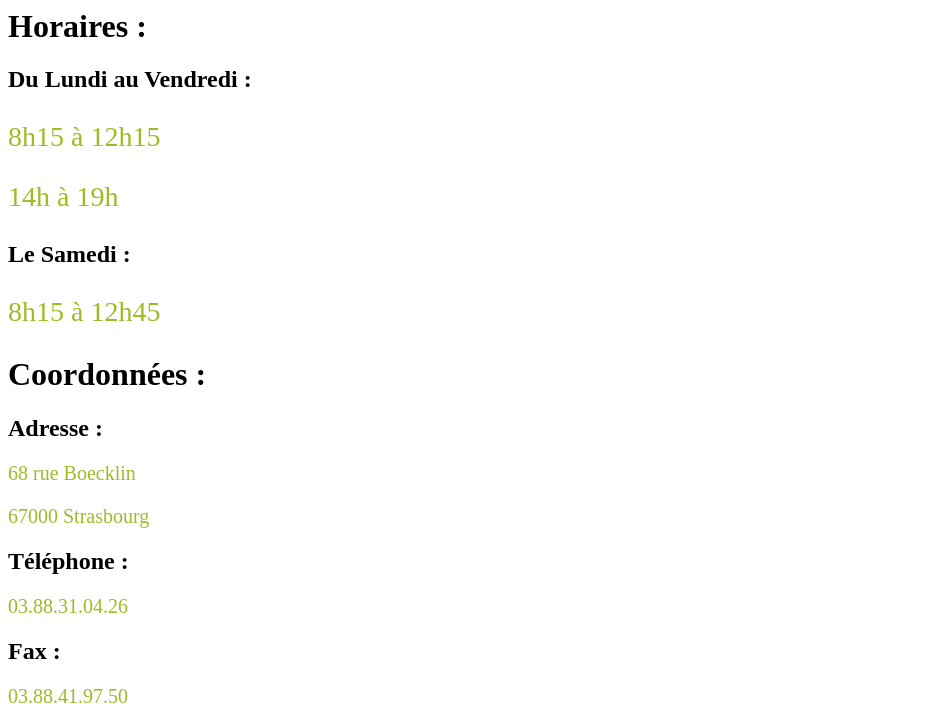
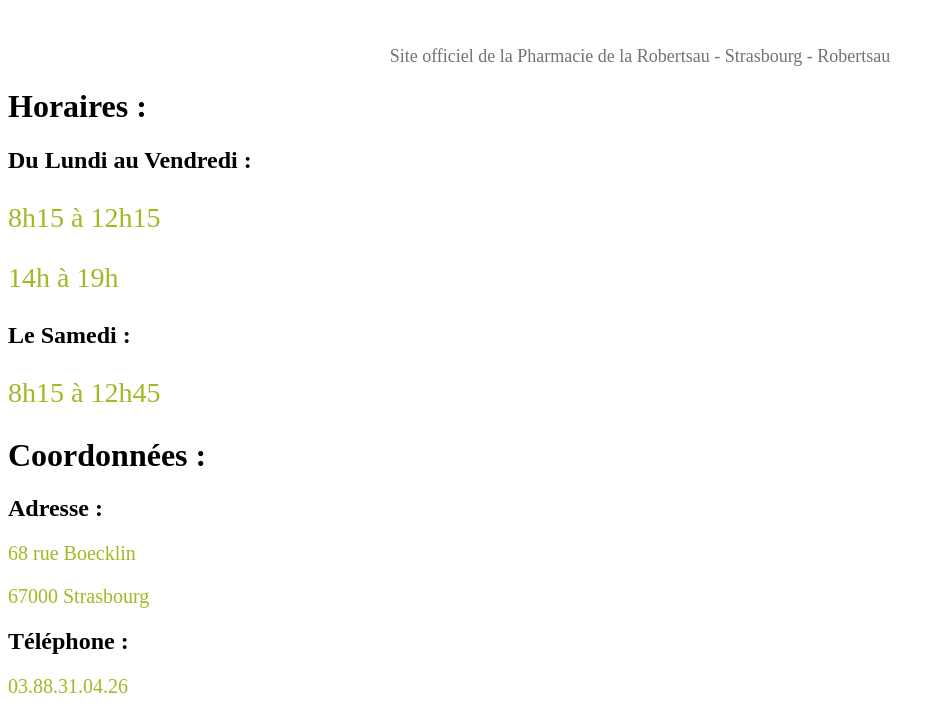
Before and after one commit to PharmaciedelaRobertsau/Pharmacie-de-la-Robertsau, a plain HTML site: page template/accueil.html in a window 1280 px wide. Shown: the top 715 px of the page, without its empty margins (0-944 px from the left). Drawn offline with Linux system fonts and the light colour scheme; files that its build step writes are made by us from their sources; files whose address does not match are found by name.

Commit message:
ajout mineur
ajout de texte a l'accueil et nous situer

```diff
--- a/css/accueil.css
+++ b/css/accueil.css
@@ -11,6 +11,13 @@ body>header>div>ul>li:nth-of-type(1)>a{
     padding-left: 0px;
     padding-right: 0px;
 }
+#stext{
+    color:#737371;
+    font-size: 18px;
+    text-align: center;
+    text-indent: 0%;
+    padding-top: 3%;
+}
 body>section>div>div>div>div>div>div>p{
     text-align: left;
     text-indent: 20%;
@@ -19,7 +26,7 @@ body>section>div>div>div>div>div>div>p{
     max-width: 187px;
     max-height: 125px;
 }
-body>section>div>div>div>div>div>div:nth-of-type(3)>a:hover{
+body>section>div>div>div>div>div>div:nth-of-type(4)>a:hover{
     text-decoration: none;
 }
 body>section>div>div>div>container{
--- a/template/accueil.html
+++ b/template/accueil.html
@@ -5,6 +5,9 @@
 </div>
 <div id="tableau-acc"class="container-fluid">
     <div class="row">
+        <div class="col-lg-12 cellule">
+            <p id="stext">Site officiel de la Pharmacie de la Robertsau - Strasbourg - Robertsau</p>
+        </div>
         <div class="col-xs-12 col-sm-6 cellule">
             <h1><span class="underline">Horaires</span> :</h1>
             <h2>Du Lundi au Vendredi :</h2>
```
Also changed, not shown: template/noussituer.html (+1 -1 lines).
